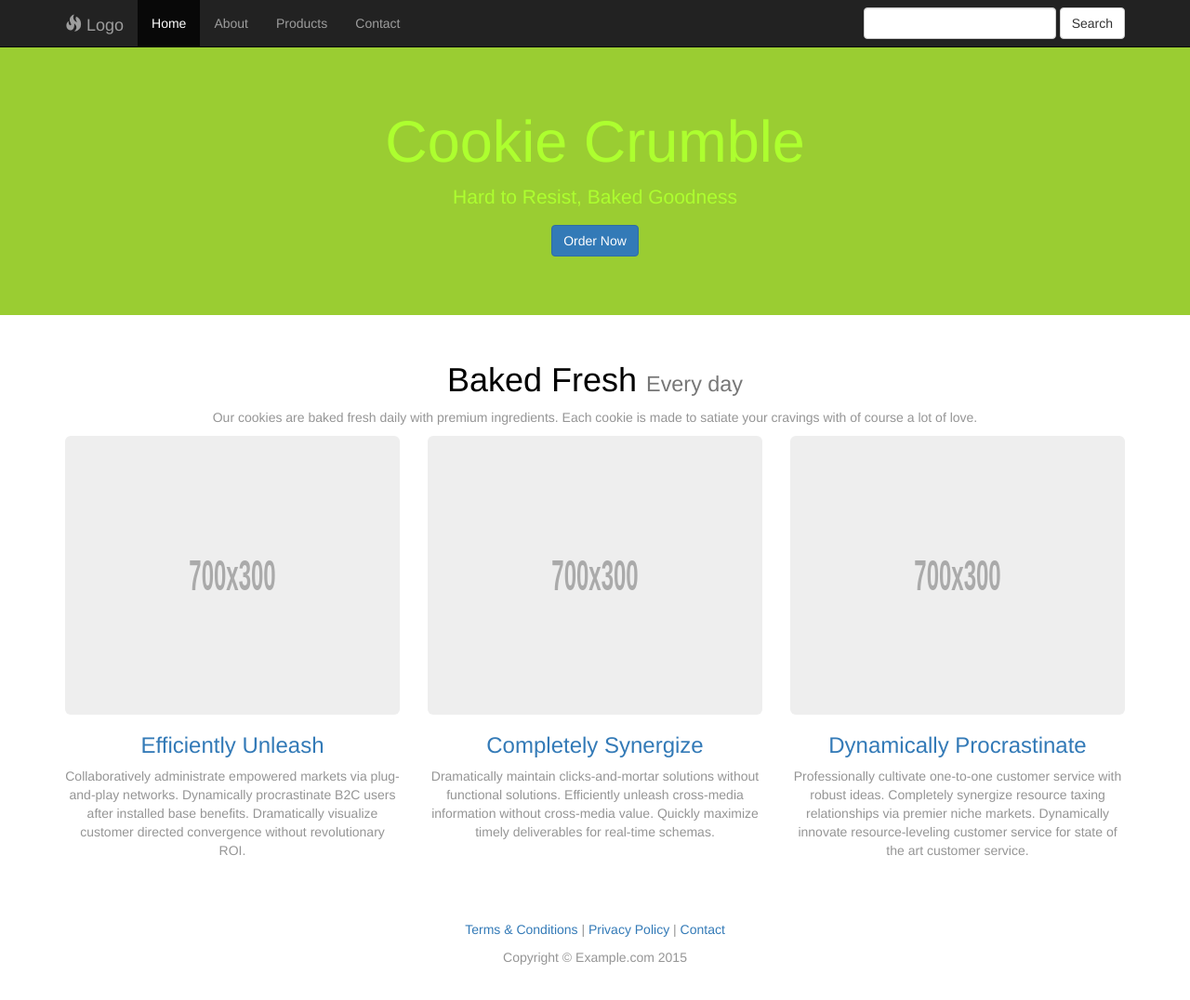
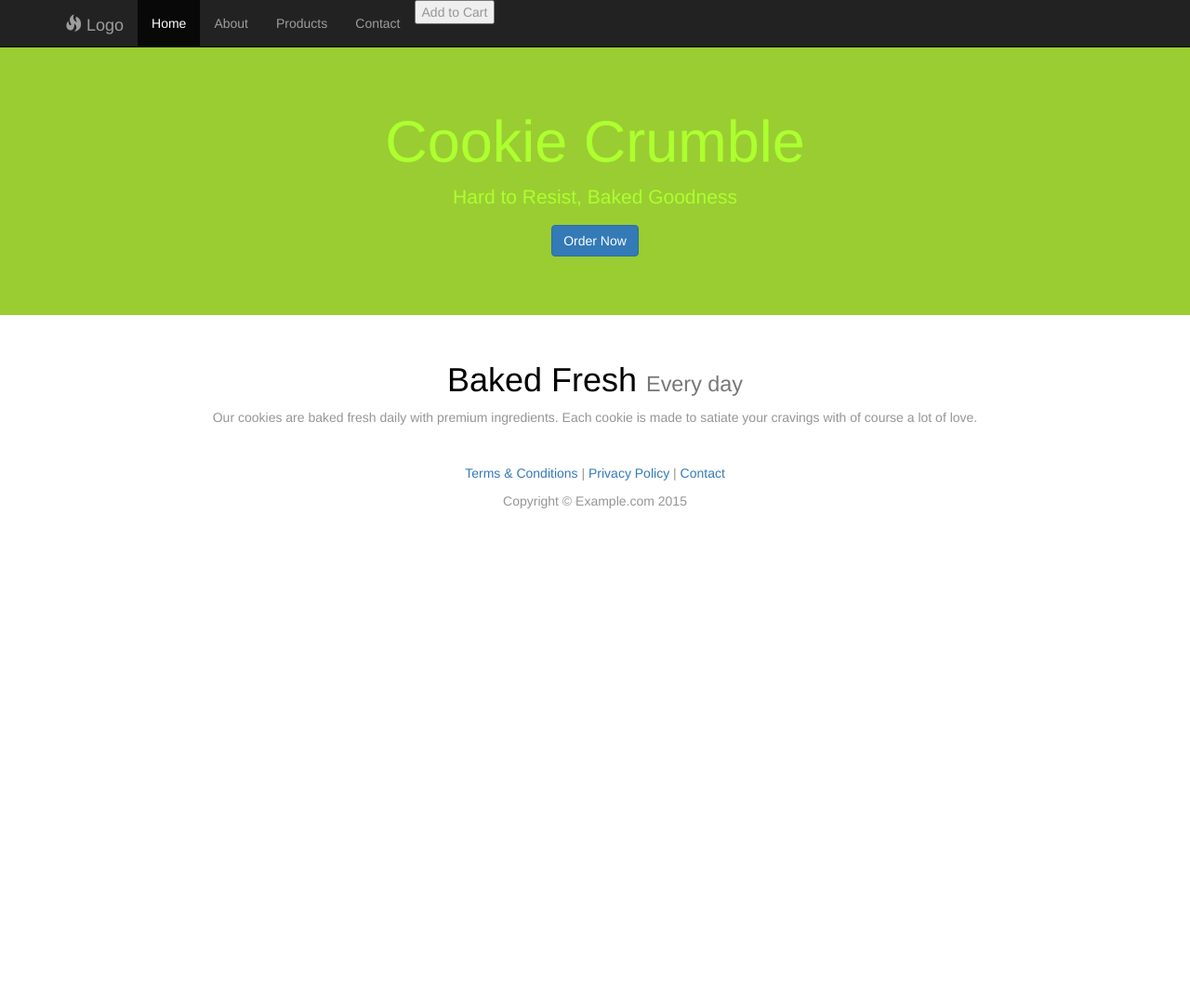
Before and after one commit to adammair1/E-Commerce-Project, a plain HTML site: page index.html in a window 1280 px wide. Shown: the whole page at 93% size. After the commit the page ends 800 px from the top, so only its background shows below. Drawn offline with Linux system fonts and the light colour scheme; files that its build step writes are made by us from their sources; files whose address does not match are found by name.

Commit message:
Update index.html

```diff
--- a/index.html
+++ b/index.html
@@ -29,7 +29,7 @@
     <!-- Navigation -->
     <nav class="navbar navbar-inverse navbar-fixed-top" role="navigation">
         <div class="container">
-            <!-- Logo and responsive toggle -->
+
             <div class="navbar-header">
                 <button type="button" class="navbar-toggle" data-toggle="collapse" data-target="#navbar">
                     <span class="sr-only">Toggle navigation</span>
@@ -42,7 +42,7 @@
                 	Logo
                 </a>
             </div>
-            <!-- Navbar links -->
+
             <div class="collapse navbar-collapse" id="navbar">
                 <ul class="nav navbar-nav">
                     <li class="active">
@@ -59,18 +59,16 @@
 		    </li>
                 </ul>
 
-				<!-- Search -->
-				<form class="navbar-form navbar-right" role="search">
-					<div class="form-group">
-						<input type="text" class="form-control">
-					</div>
-					<button type="submit" class="btn btn-default">Search</button>
-				</form>
+
+		                <form method="post" action="http://webdevbasics.net/cart.html">
+                                <input type="submit" value="Add to Cart">
+                                </form>
+
 
             </div>
-            <!-- /.navbar-collapse -->
+
         </div>
-        <!-- /.container -->
+
     </nav>
 
 	<div class="jumbotron feature">
@@ -81,10 +79,9 @@
 		</div>
 	</div>
 
-    <!-- Content -->
     <div class="container">
 
-        <!-- Page Intro -->
+
         <div class="row page-intro">
             <div class="col-lg-12">
                 <h1>Baked Fresh
@@ -93,40 +90,6 @@
                 <p>Our cookies are baked fresh daily with premium ingredients. Each cookie is made to satiate your cravings with of course a lot of love. </p>
             </div>
         </div>
-        <!-- /.row -->
-
-        <!-- Feature Row -->
-        <div class="row">
-            <article class="col-md-4 article-intro">
-                <a href="#">
-                    <img class="img-responsive img-rounded" src="holder.js/700x300" alt="">
-                </a>
-                <h3>
-                    <a href="#">Efficiently Unleash</a>
-                </h3>
-                <p>Collaboratively administrate empowered markets via plug-and-play networks. Dynamically procrastinate B2C users after installed base benefits. Dramatically visualize customer directed convergence without revolutionary ROI.</p>
-            </article>
-            <article class="col-md-4 article-intro">
-                <a href="#">
-                    <img class="img-responsive img-rounded" src="holder.js/700x300" alt="">
-                </a>
-                <h3>
-                    <a href="#">Completely Synergize</a>
-                </h3>
-                <p>Dramatically maintain clicks-and-mortar solutions without functional solutions. Efficiently unleash cross-media information without cross-media value. Quickly maximize timely deliverables for real-time schemas.</p>
-            </article>
-
-            <article class="col-md-4 article-intro">
-                <a href="#">
-                    <img class="img-responsive img-rounded" src="holder.js/700x300" alt="">
-                </a>
-                <h3>
-                    <a href="#">Dynamically Procrastinate</a>
-                </h3>
-                <p>Professionally cultivate one-to-one customer service with robust ideas. Completely synergize resource taxing relationships via premier niche markets. Dynamically innovate resource-leveling customer service for state of the art customer service.</p>
-            </article>
-        </div>
-        <!-- /.row -->
 
     </div>
     <!-- /.container -->
```
